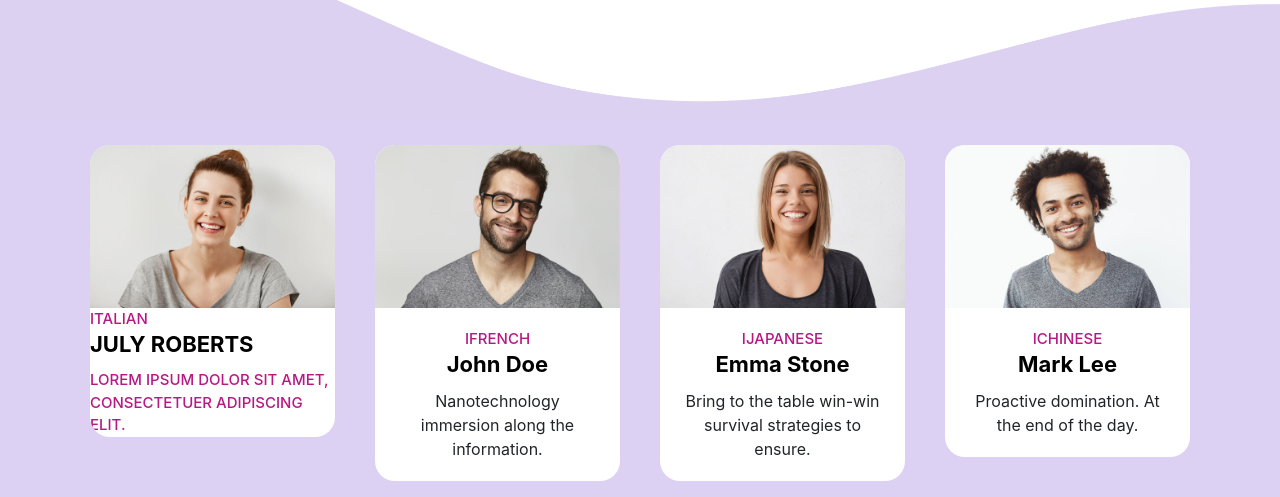
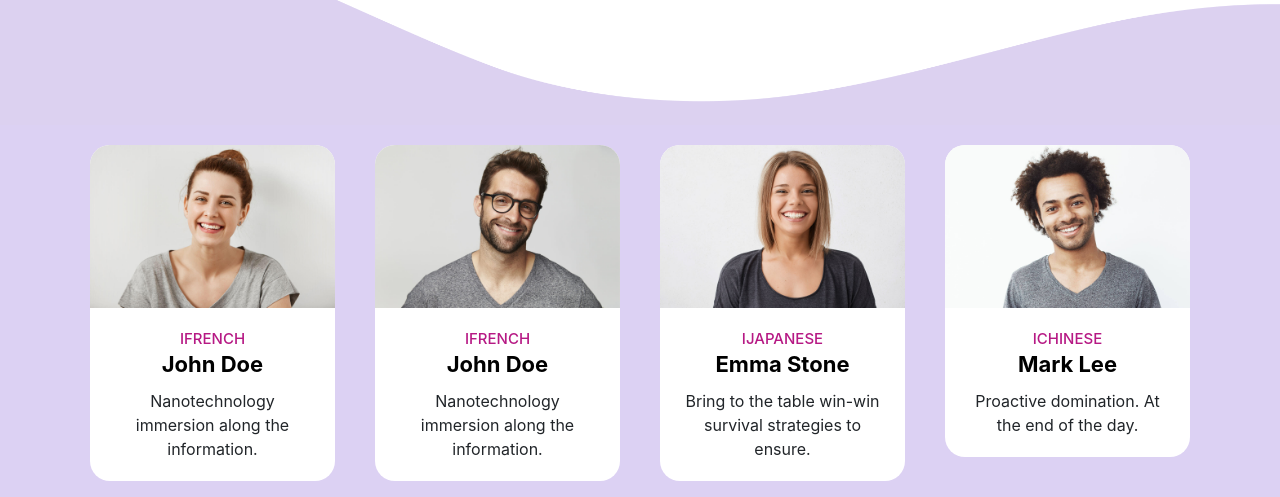
Before and after one commit to hongthanh711/BC29_SASS_PhamHongThanh, a plain HTML site: page index.html in a window 1280 px wide. Shown: the part 455-952 px from the top of the page. Drawn offline with nearby package versions, Linux system fonts and the light colour scheme.

Commit message:
Fix tên thẻ mụt xíu

```diff
--- a/index.html
+++ b/index.html
@@ -103,9 +103,10 @@
                 <div class="col-3" style="width:400px">
                     <div class="card">
                         <img class="card-img-top" src="./images/teacher_1.jpg" alt="Card image">
-                        <div class="card-info">ITALIAN</p>
-                            <h4 class="card-title">July Roberts</h4>
-                            <p class="card-text">Lorem ipsum dolor sit amet, consectetuer adipiscing elit.</p>
+                        <div class="card-body">
+                            <p class="card-info">IFRENCH</p>
+                            <h4 class="card-title">John Doe</h4>
+                            <p class="card-text">Nanotechnology immersion along the information.</p>
                         </div>
                     </div>
                 </div>
```
